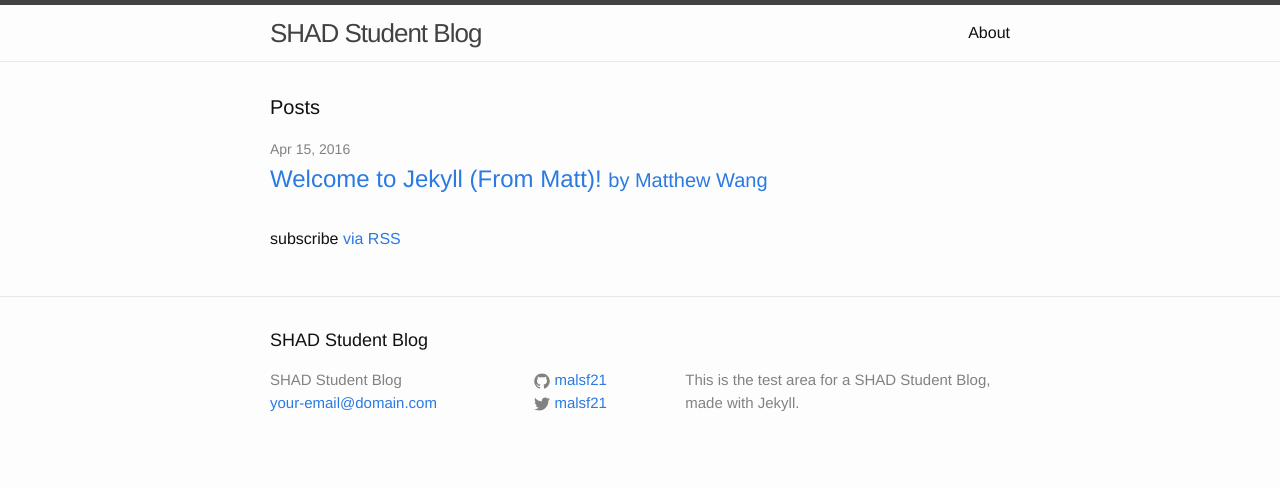
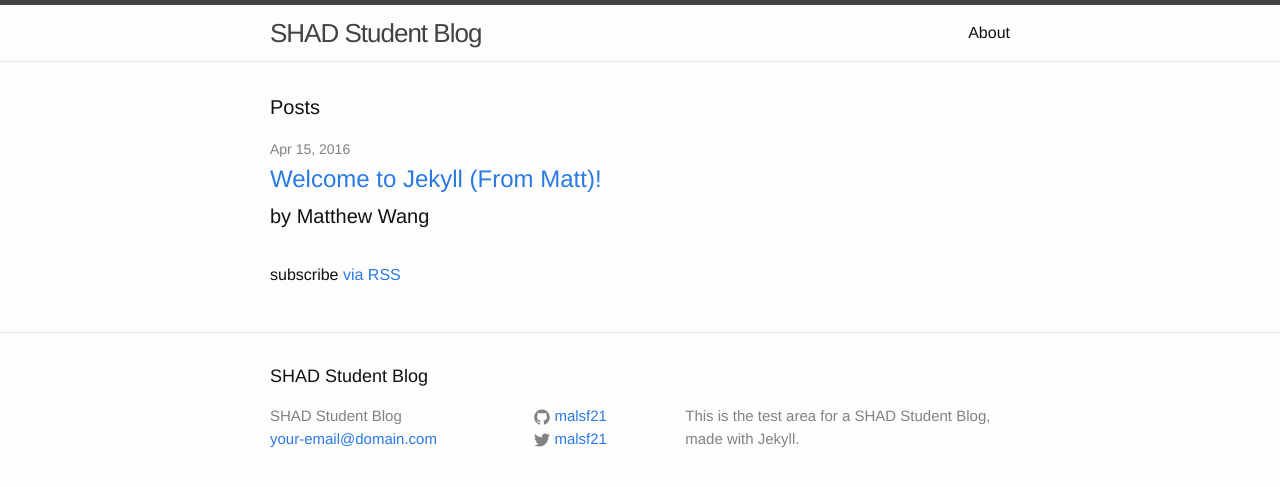
Before and after one commit to AideTechBot/blogs-test, a Jekyll site: the page built from index.html, in a window 1280 px wide. Shown: the top 487 px of the page. Built offline with Jekyll 4.4.1, drawn with Linux system fonts in a browser that asks for light colours.

Commit message:
fixes author formatting

```diff
--- a/_layouts/post.html
+++ b/_layouts/post.html
@@ -9,7 +9,6 @@
   </header>
 
   <div class="post-content" itemprop="articleBody">
-    <h4>by {{ page.author }}</h4>
     {{ content }}
   </div>
 
--- a/index.html
+++ b/index.html
@@ -12,7 +12,7 @@
         <span class="post-meta">{{ post.date | date: "%b %-d, %Y" }}</span>
 
         <h2>
-          <a class="post-link" href="{{ post.url | prepend: site.baseurl }}">{{ post.title }} <small>by {{ post.author }}</small></a>
+          <a class="post-link" href="{{ post.url | prepend: site.baseurl }}">{{ post.title }} </a><small>by {{ post.author }}</small>
         </h2>
       </li>
     {% endfor %}
```
